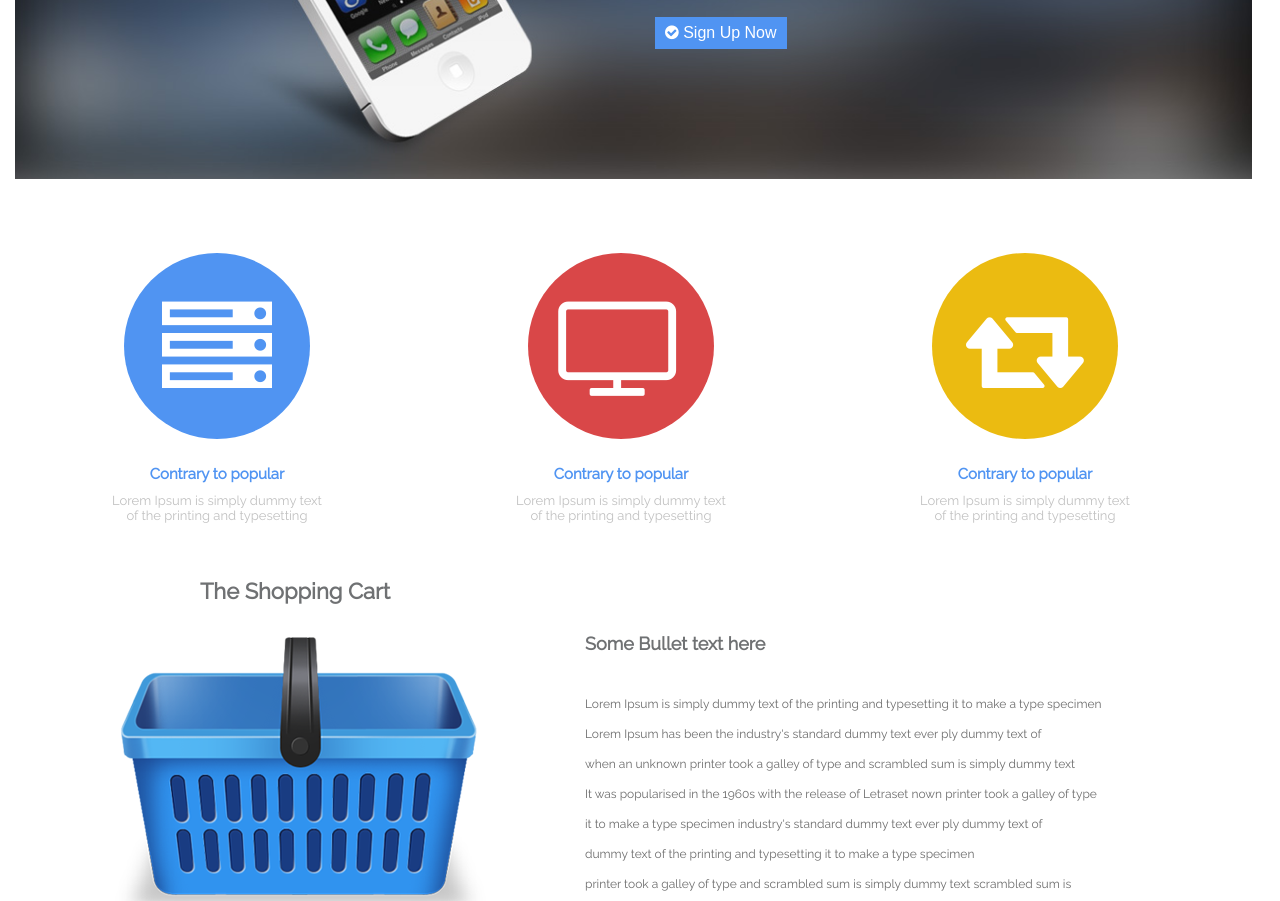
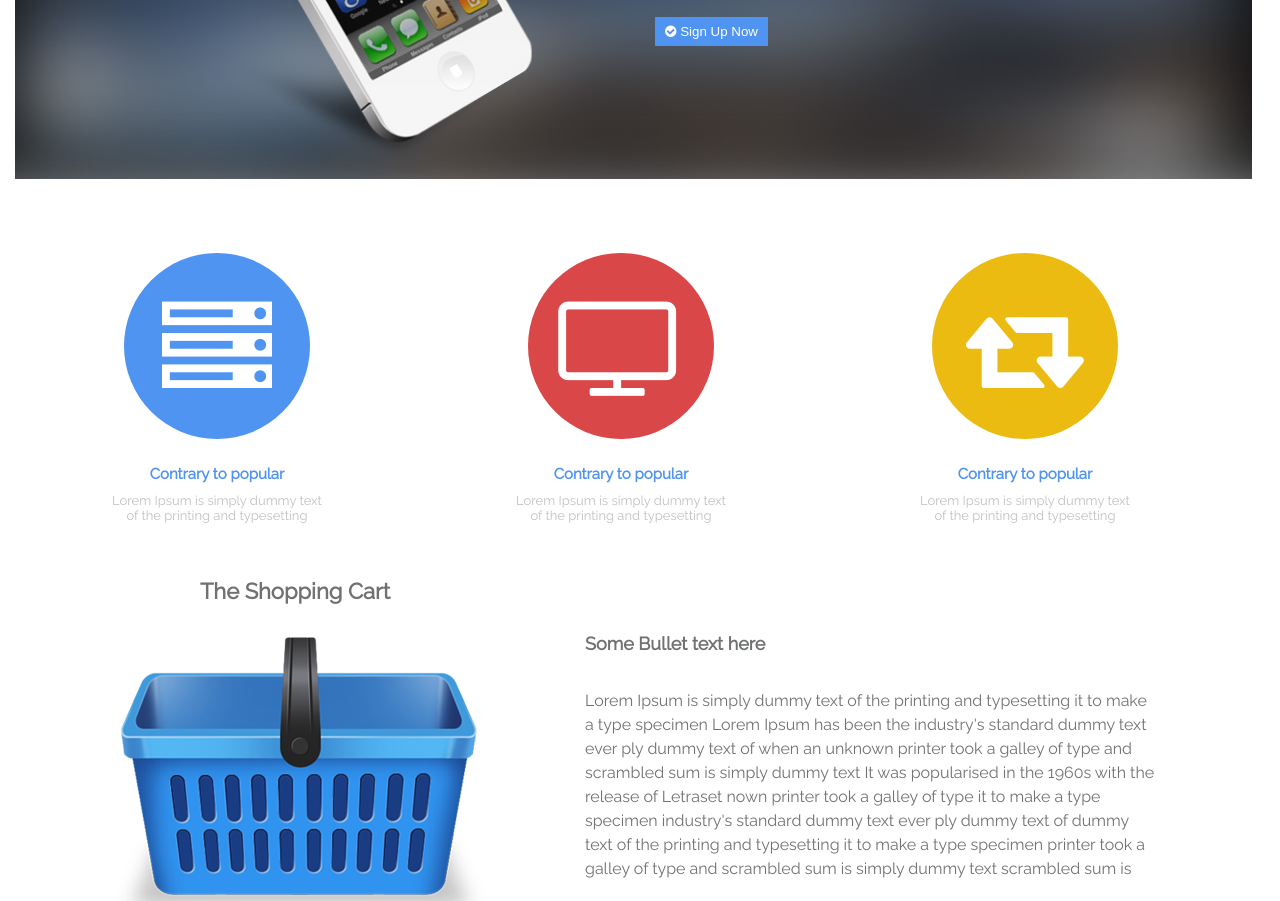
Before and after one commit to adibmehedi/SELISEschool, a plain HTML site: page class1/App/index.html in a window 1280 px wide. Shown: the part 399-1300 px from the top of the page. Drawn offline with Linux system fonts and the light colour scheme.

Commit message:
updated button and paragraph

```diff
--- a/class1/App/css/style.css
+++ b/class1/App/css/style.css
@@ -132,12 +132,8 @@ nav{
     color:white;
 	display:inline-block;
 	padding:7px 10px;
+	border: none;
     background-color:rgb(80,148,242);
-}
-
-.slider-btn a{
-	color:white;
-	text-decoration:none;
 }
 
 /* slider end */
@@ -220,7 +216,12 @@ nav{
 	padding-left:45px;
 	padding-top:100px;
 	margin:10px;
+	width:570px;
+}
 
+.description-text-container p{
+	line-height:1.5;
+	color:rgb(111,113, 115);
 }
 
 .description-text-container h4{
@@ -228,12 +229,8 @@ nav{
 	padding-bottom:35px;
 	color:rgb(111,113, 115);
 }
-.description-text-container li{
-	line-height:30px;
-	font-size:12px;
-	color:rgb(108,108, 108);
-	list-style:none;
-}
+
+
 
 /* footer start */
 
--- a/class1/App/index.html
+++ b/class1/App/index.html
@@ -52,11 +52,9 @@
 					<p>dummy text of the</p>
 					<p>printing & typesetting</p>
 				</div>
-				<div class="slider-btn">
-					<a href="#">
-						<i class="fa fa-check-circle" aria-hidden="true"></i> Sign Up Now
-					</a>
-				</div>
+				<button class="slider-btn">
+					<i class="fa fa-check-circle" aria-hidden="true"></i> Sign Up Now
+				</button>
 			</div>
 		</section>
 		<!-- / slider -->
@@ -109,15 +107,15 @@
 			</div>
 			<div class="description-text-container pull-left">
 				<h4>Some Bullet text here</h4>
-				<Ul>
-					<li>Lorem Ipsum is simply dummy text of the printing and typesetting it to make a type specimen</li>
-					<li>Lorem Ipsum has been the industry's standard dummy text ever ply dummy text of </li>
-					<li>when an unknown printer took a galley of type and scrambled sum is simply dummy text</li>
-					<li>It was popularised in the 1960s with the release of Letraset nown printer took a galley of type </li>
-					<li>it to make a type specimen industry's standard dummy text ever ply dummy text of </li>
-					<li>dummy text of the printing and typesetting it to make a type specimen</li>
-					<li>printer took a galley of type and scrambled sum is simply dummy text scrambled sum is</li>
-				</Ul>
+				<p>
+					Lorem Ipsum is simply dummy text of the printing and typesetting it to make a type specimen
+					Lorem Ipsum has been the industry's standard dummy text ever ply dummy text of
+					when an unknown printer took a galley of type and scrambled sum is simply dummy text
+					It was popularised in the 1960s with the release of Letraset nown printer took a galley of type
+					it to make a type specimen industry's standard dummy text ever ply dummy text of
+					dummy text of the printing and typesetting it to make a type specimen
+					printer took a galley of type and scrambled sum is simply dummy text scrambled sum is
+				</p>
 			</div>
 		</section>
 		<!-- / description -->
```
